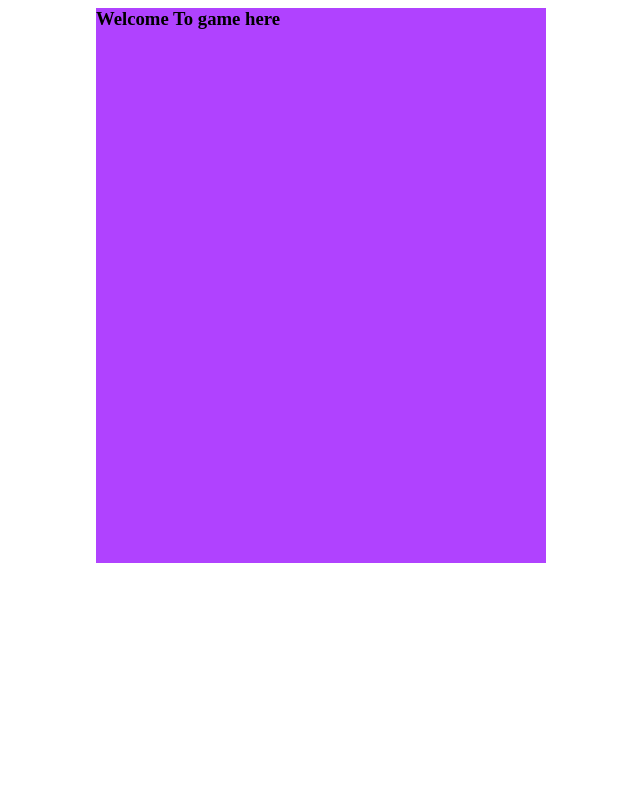
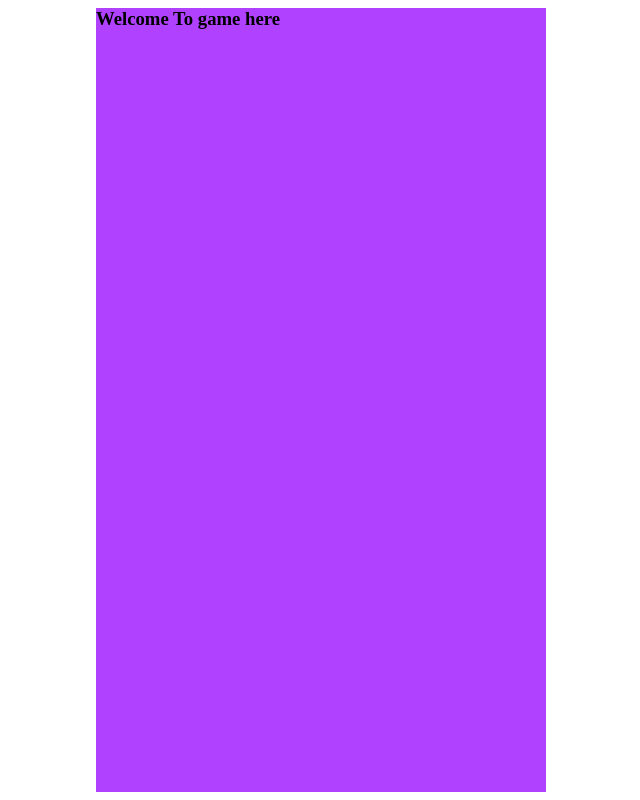
Before and after one commit to jurgensenluke/jurgensenluke, a plain HTML site: page index.html in a window 1280 px wide. Shown: the whole page, without its empty margins (319-959 px from the left). Drawn offline with Linux system fonts and the light colour scheme.

Commit message:
Add files via upload

```diff
--- a/index.html
+++ b/index.html
@@ -1,8 +1,11 @@
 <style>
     .form-controller{
-        width: 450px;
-        height: 555px;
-        margin: auto;
+        position: relative;
+        width: 100%;
+        min-height: 100%;
+        min-width: 320px;
+        max-width: 450px;
+        margin: 0 auto;
 
         background-color: #b042ff;
     }
```
